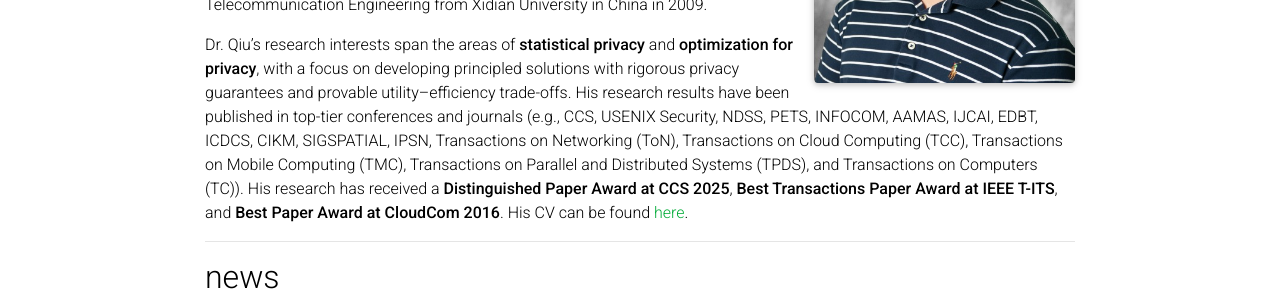
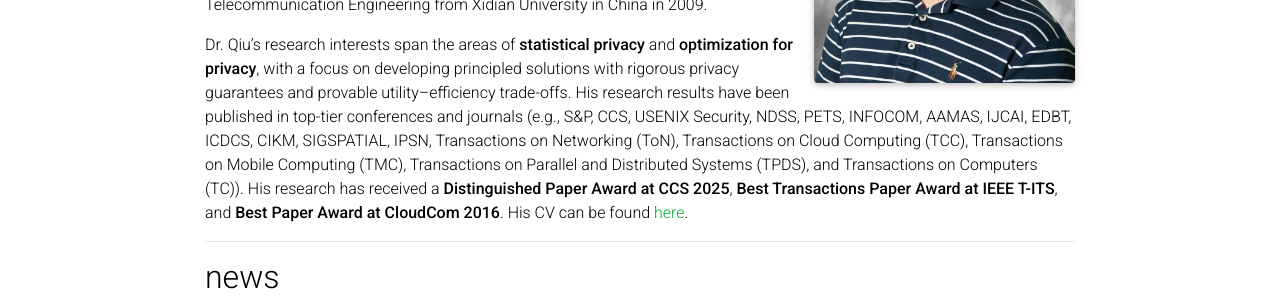
Before and after one commit to chenxiunt/chenxiunt.github.io, a Jekyll site: the page built from _pages/about.md, in a window 1280 px wide and 900 px high. Shown: the part 424-724 px from the top of the window. Built offline with Jekyll 4.4.1, drawn with Linux system fonts in a browser that asks for light colours; full-size pictures stand in for the smaller copies a plugin makes; comment, search, counter and statistics services are not loaded; a style sheet for code colours, icons or effects is not loaded.

```diff
--- a/_pages/about.md
+++ b/_pages/about.md
@@ -20,7 +20,7 @@ Before joining UNT, he worked as an assistant professor in the Department of Com
 
 Dr. Qiu received his Ph.D. degree in The Holcombe Department of Electrical and Computer Engineering at Clemson University in 2015 and his B.Engr. degree in Telecommunication Engineering from Xidian University in China in 2009.
 
-Dr. Qiu's research interests span the areas of **statistical privacy** and **optimization for privacy**, with a focus on developing principled solutions with rigorous privacy guarantees and provable utility–efficiency trade-offs. His research results have been published in top-tier conferences and journals (e.g., CCS, USENIX Security, NDSS, PETS, INFOCOM, AAMAS, IJCAI, EDBT, ICDCS, CIKM, SIGSPATIAL, IPSN, Transactions on Networking (ToN), Transactions on Cloud Computing (TCC), Transactions on Mobile Computing (TMC), Transactions on Parallel and Distributed Systems (TPDS), and Transactions on Computers (TC)). His research has received a **Distinguished Paper Award at CCS 2025**, **Best Transactions Paper Award at IEEE T-ITS**, and **Best Paper Award at CloudCom 2016**. His CV can be found [here](https://github.com/chenxiunt/chenxiunt.github.io/blob/master/assets/pdf/CV.pdf).
+Dr. Qiu's research interests span the areas of **statistical privacy** and **optimization for privacy**, with a focus on developing principled solutions with rigorous privacy guarantees and provable utility–efficiency trade-offs. His research results have been published in top-tier conferences and journals (e.g., S&P, CCS, USENIX Security, NDSS, PETS, INFOCOM, AAMAS, IJCAI, EDBT, ICDCS, CIKM, SIGSPATIAL, IPSN, Transactions on Networking (ToN), Transactions on Cloud Computing (TCC), Transactions on Mobile Computing (TMC), Transactions on Parallel and Distributed Systems (TPDS), and Transactions on Computers (TC)). His research has received a **Distinguished Paper Award at CCS 2025**, **Best Transactions Paper Award at IEEE T-ITS**, and **Best Paper Award at CloudCom 2016**. His CV can be found [here](https://github.com/chenxiunt/chenxiunt.github.io/blob/master/assets/pdf/CV.pdf).
 
 <!--To prospective students: Multiple research assistant positions are available. I am looking for self-motivated students with a keen interest in algorithm design, mathematical modeling, and optimization. If you are interested, please e-mail me with your CV and transcripts. -->
 
```
